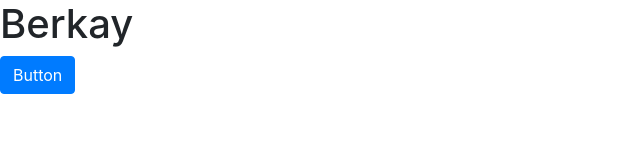
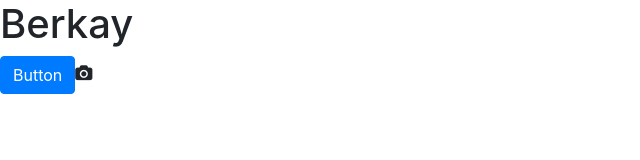
Before and after one commit to BerkayKulak/AngularBlogCore, an Angular app in the folder AngularBlogFrontend/blog/: page / in a window 1280 px wide. Shown: the top 160 px of the page, without its empty margins (0-640 px from the left). Built offline with nearby package versions, Linux system fonts and the light colour scheme.

Commit message:
Font Awesome free icon paketinin projeye eklenmesi

```diff
--- a/AngularBlogFrontend/blog/angular.json
+++ b/AngularBlogFrontend/blog/angular.json
@@ -28,7 +28,8 @@
             "assets": ["src/favicon.ico", "src/assets"],
             "styles": [
               "src/styles.css",
-              "node_modules/bootstrap/dist/css/bootstrap.min.css"
+              "node_modules/bootstrap/dist/css/bootstrap.min.css",
+              "node_modules/font-awesome/css/font-awesome.min.css"
             ],
             "scripts": ["node_modules/bootstrap/dist/js/bootstrap.min.js"]
           },
--- a/AngularBlogFrontend/blog/package.json
+++ b/AngularBlogFrontend/blog/package.json
@@ -19,6 +19,7 @@
     "@angular/platform-browser-dynamic": "~13.2.0",
     "@angular/router": "~13.2.0",
     "bootstrap": "^4.6.0",
+    "font-awesome": "^4.7.0",
     "rxjs": "~7.5.0",
     "tslib": "^2.3.0",
     "zone.js": "~0.11.4"
--- a/AngularBlogFrontend/blog/src/app/app.component.html
+++ b/AngularBlogFrontend/blog/src/app/app.component.html
@@ -1,3 +1,4 @@
 <h1>Berkay</h1>
 <button class="btn btn-primary">Button</button>
+<i class="fa fa-camera"></i>
 <router-outlet></router-outlet>
```
Also changed, not shown: 1 other file (tests, documents, lock files or other folders).
